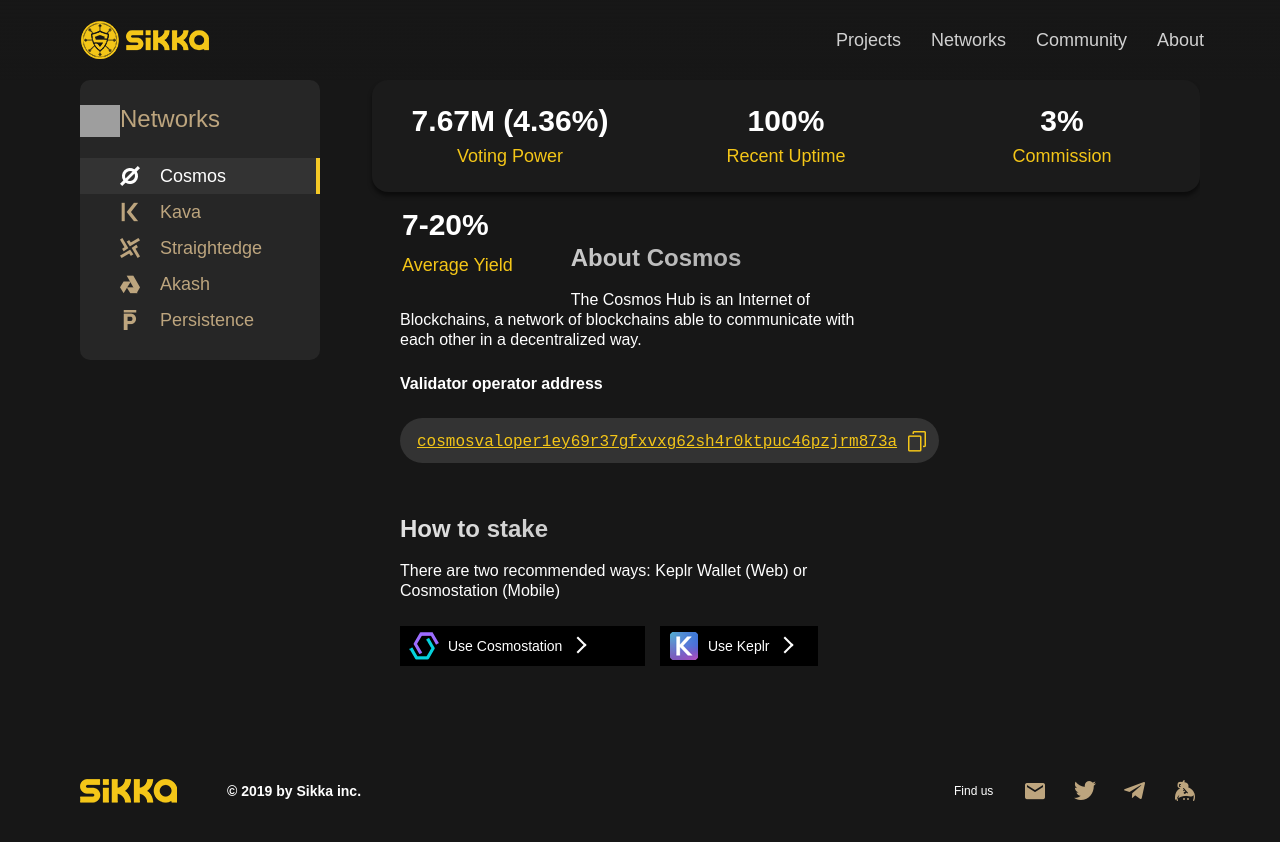
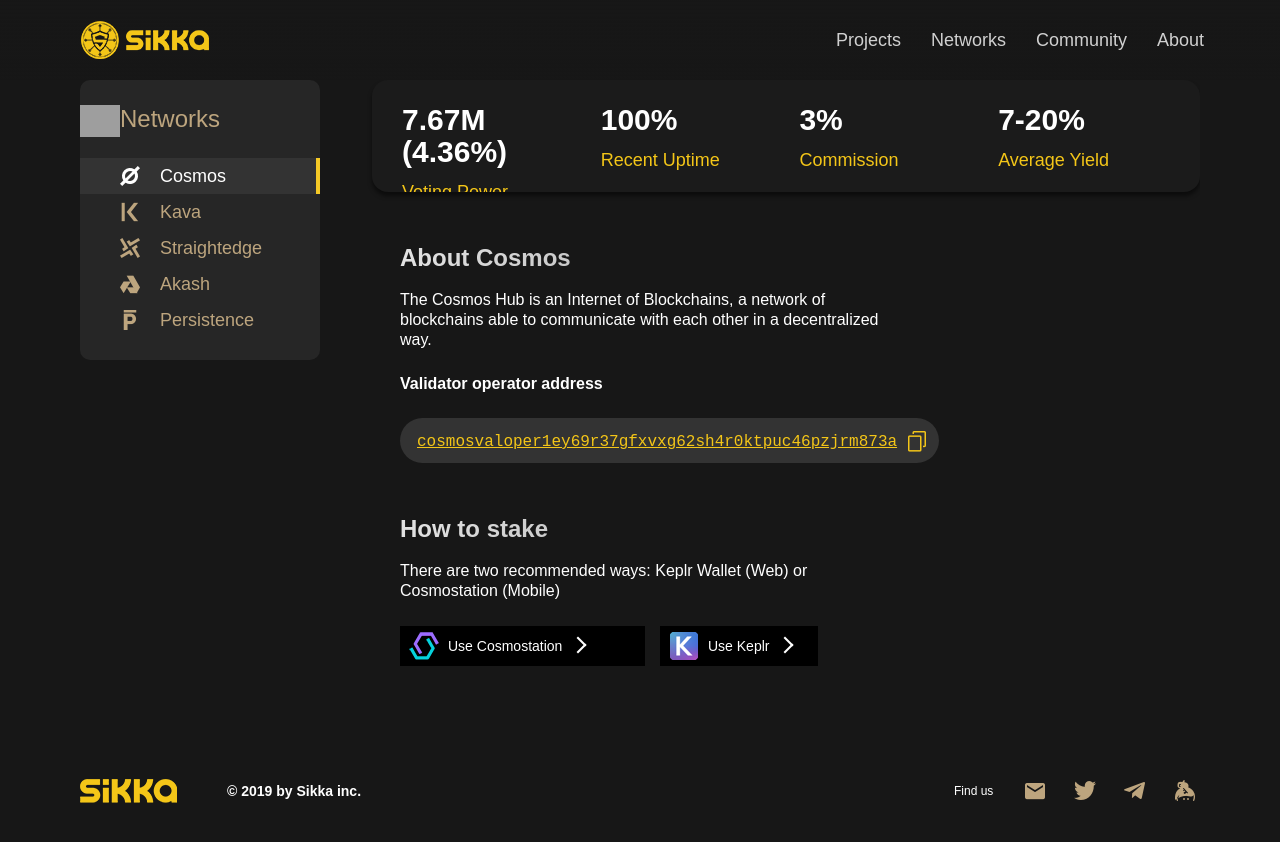
Before and after one commit to King860810/newweb, a Jekyll site: the page built from networks.html, in a window 1280 px wide. Shown: the top 842 px of the page. Built offline with Jekyll 4.4.1, drawn with Linux system fonts in a browser that asks for light colours; grey boxes are pictures that could not be loaded.

Commit message:
Update networks.html

```diff
--- a/networks.html
+++ b/networks.html
@@ -20,15 +20,15 @@
 		<div class="menu1 menu_tab">
 			<div id="tab1" class="tab active">
 				<div class="top-half">
-				<div class="col-4 vot">
+				<div class="col-3 vot">
 					<p class="number">7.67M (4.36%)</p>
 					<p class="tit">Voting Power</p>
 				</div>
-				<div class="col-4 rec">
+				<div class="col-3 rec">
 					<p class="number">100%</p>
 					<p class="tit">Recent Uptime</p>
 				</div>
-				<div class="col-4 comm">
+				<div class="col-3 comm">
 					<p class="number">3%</p>
 					<p class="tit">Commission</p>
 				</div>
```
